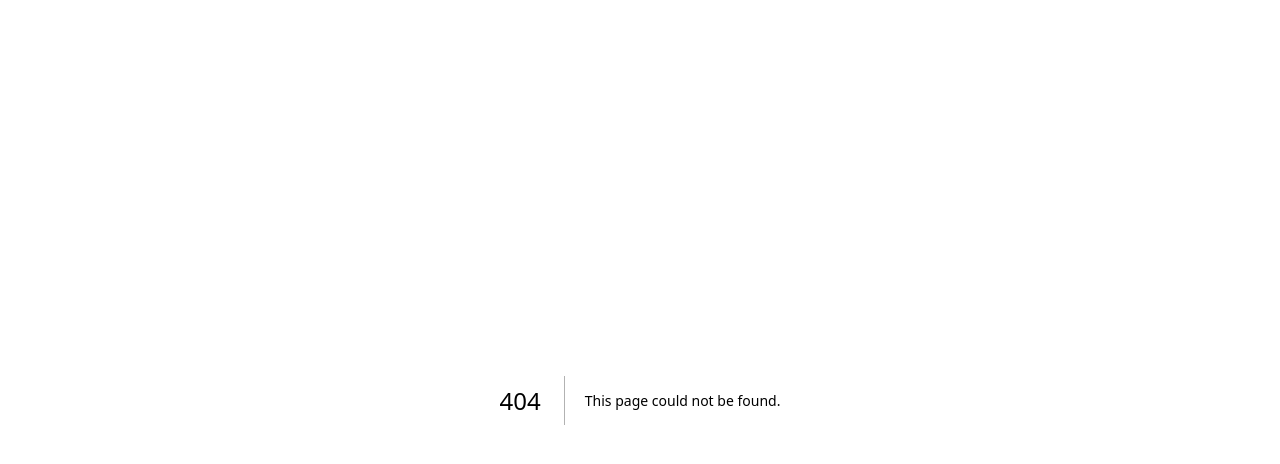
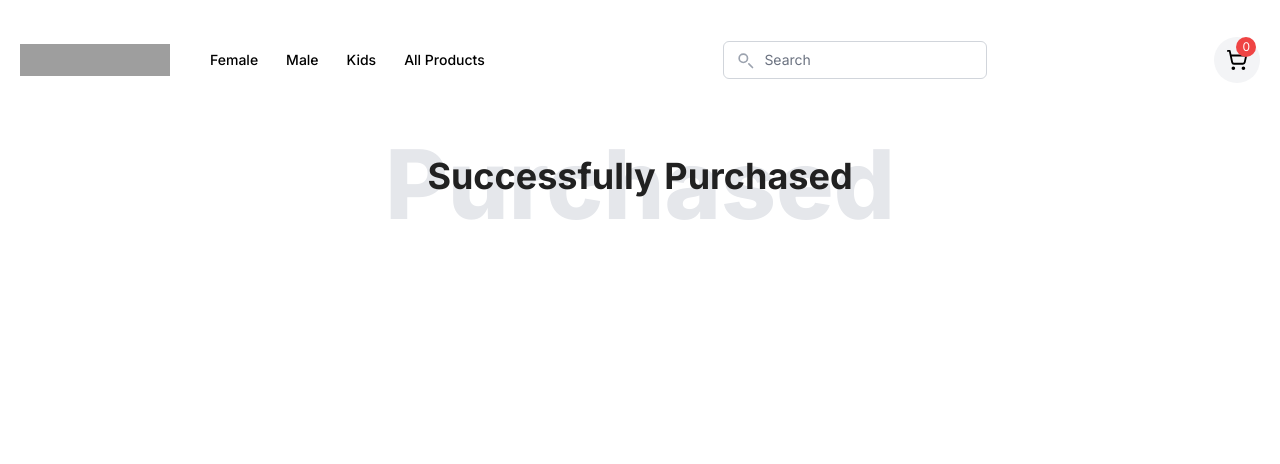
Before and after one commit to numan-ahmad/hackathon-market, a Next.js app: page /success in a window 1280 px wide. Before the commit this address had no page. Shown: the top 464 px of the page. Built offline with nearby package versions, Linux system fonts and the light colour scheme; no server answers; the database is empty; grey boxes are pictures that could not be loaded.

Commit message:
remove functionlity

```diff
--- a/src/app/api/cart/route.ts
+++ b/src/app/api/cart/route.ts
@@ -15,11 +15,14 @@ export const DELETE = async (request: NextRequest) => {
   const req = request.nextUrl;
   const id = req.searchParams.get("id") as string;
   try {
-    const res = await db
-      .delete(cartTable)
-      .where(eq(cartTable.product_id, id))
-      .returning();
-    return NextResponse.json({ message: "successfuly Deleted", res });
+    if(id) {
+      await db
+        .delete(cartTable)
+        .where(eq(cartTable.product_id, id))
+    } else {
+      await db.delete(cartTable);
+    }
+    return NextResponse.json({ message: "successfuly Deleted" });
   } catch (err) {
     return NextResponse.json({ message: "faild to delete", err });
   }
--- a/src/app/api/stripe-session/route.ts
+++ b/src/app/api/stripe-session/route.ts
@@ -34,7 +34,7 @@ export async function POST(request: NextRequest) {
                 quantity: item.quantity,
             };
         }),
-        success_url: `${request.headers.get("origin")}/?success=true`,
+        success_url: `${request.headers.get("origin")}/success`,
         cancel_url: `${request.headers.get("origin")}/`,
       });
       return NextResponse.json({ session });
--- a/src/app/components/cartOption.tsx
+++ b/src/app/components/cartOption.tsx
@@ -27,10 +27,9 @@ const CartOption = () => {
     }
   };
   const removeProduct = async (id: string, quantity: number, price: number) => {
-    const res = await fetch(`/api/cart?id=${id}`, {
+    await fetch(`/api/cart?id=${id}`, {
       method: "DELETE",
     });
-    const result = await res.json();
     dispatch(cartActions.removeFromCart({ id,  quantity, price: price*quantity}));
     toast.success("Successfully removed!");
   };
--- /dev/null
+++ b/src/app/success/page.tsx
@@ -0,0 +1,37 @@
+"use client";
+import { useEffect } from "react";
+import Navbar from "../components/Navbar";
+
+export default function Home() {
+  useEffect(() => {
+    const deleteAllProduct = async () => {
+        try {
+            await fetch(`/api/cart`, {
+              method: "DELETE",
+            });
+        } catch(err) {
+            console.log('faild to delete')
+        }
+    }
+    deleteAllProduct();
+  }, []);
+  return (
+    <>
+      <Navbar />
+      <div className="pt-6 mx-auto">
+        <div className="relative">
+          <div className="flex flex-col items-center justify-center py-10">
+            <h3 className="mb-2 px-5 text-center text-3xl font-bold tracking-normal text-[#212121] sm:mb-4 sm:text-4xl">
+              Successfully Purchased
+            </h3>
+          </div>
+          <div className="absolute inset-0 -z-50 flex items-center justify-center">
+            <div className="text-[54px] font-bold text-gray-200 sm:text-8xl sm:font-extrabold">
+              Purchased
+            </div>
+          </div>
+        </div>
+      </div>
+    </>
+  );
+}
```
